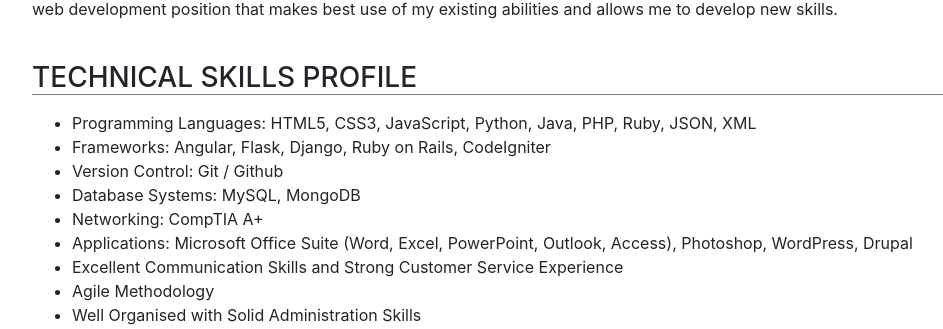
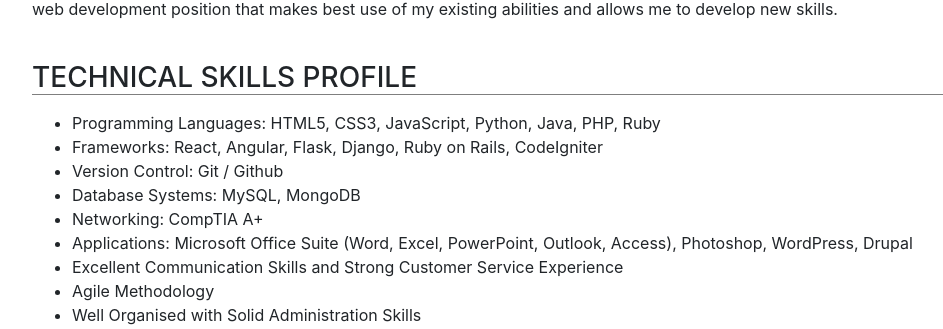
Before and after one commit to jacqueline-walsh/jacqueline-walsh, a Flask app: page /cv in a window 1280 px wide. Shown: the part 399-728 px from the top of the page, without its empty margins (53-996 px from the left). Run offline with Flask 2, Linux system fonts and the light colour scheme; some libraries are stand-ins or nearby versions.

Commit message:
Update cv.html

```diff
--- a/templates/cv.html
+++ b/templates/cv.html
@@ -22,8 +22,8 @@
     <h3>TECHNICAL SKILLS PROFILE</h3>
     <hr class="hr-dark">
     <ul>
-      <li>Programming Languages: HTML5, CSS3, JavaScript, Python, Java, PHP, Ruby, JSON, XML</li>
-      <li>Frameworks: Angular, Flask, Django, Ruby on Rails, CodeIgniter</li>
+      <li>Programming Languages: HTML5, CSS3, JavaScript, Python, Java, PHP, Ruby</li>
+      <li>Frameworks: React, Angular, Flask, Django, Ruby on Rails, CodeIgniter</li>
       <li>Version Control: Git / Github</li>
       <li>Database Systems: MySQL, MongoDB</li>
       <li>Networking: CompTIA A+</li>
@@ -124,13 +124,14 @@
           <ul>
             <li>Creating and refactoring of React components to enhance team project</li>
             <li>Unit Testing of components using Jest</li>
+            <li>Creating and refactoring of storybook to showcase components</li>
             <li>Working in an agile environment</li>
             <li>Communicating and developing with a team based worldwide</li>
           </ul>
         </div>
     <!-- Employment No 2 -->
     <div class="employment-block">
-      <h5>2011 - Present: <span class="title">Freelance Web Developer / Student</span></h5>
+      <h5>2011 - 2021: <span class="title">Freelance Web Developer / Student</span></h5>
       <p>Simply Web Design, 19 Carraig Alainn, Loughrea, Co Galway</p>
       Key Responsibilities:<br/>
       <ul>
```
